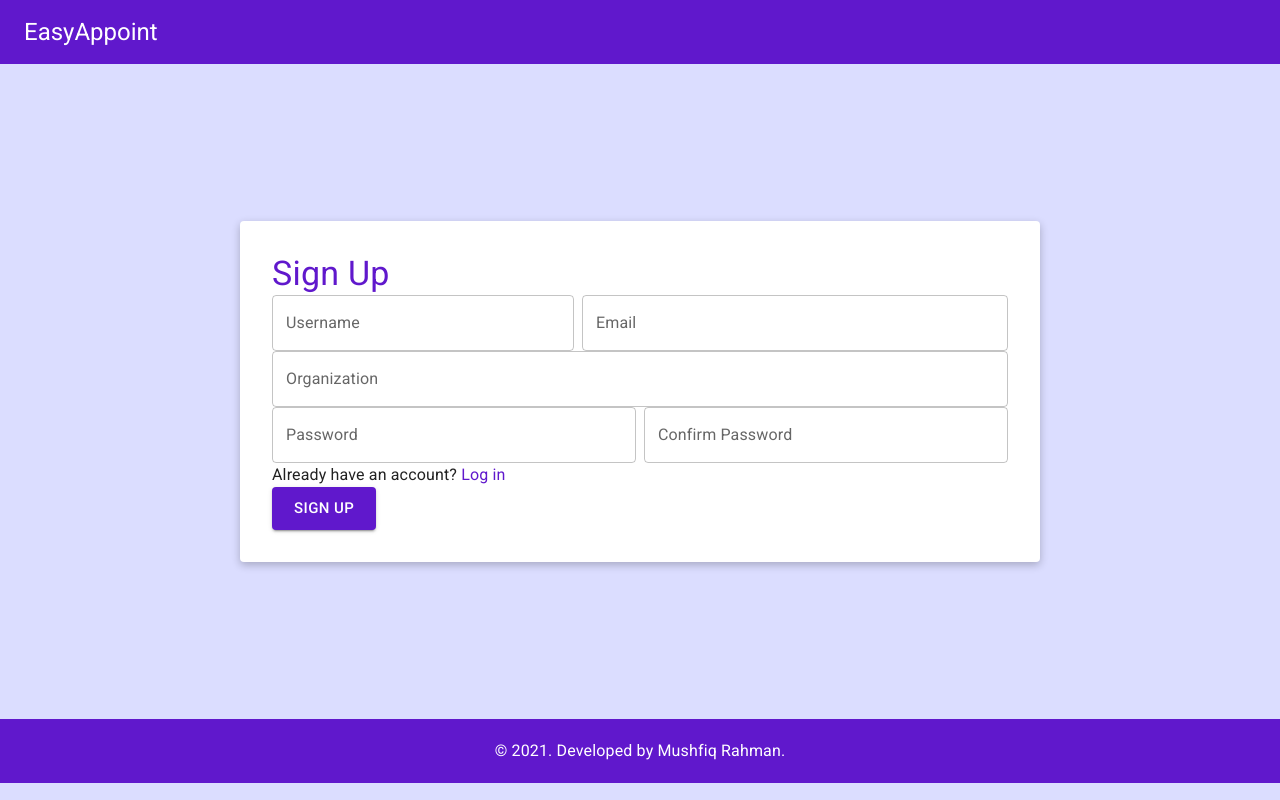
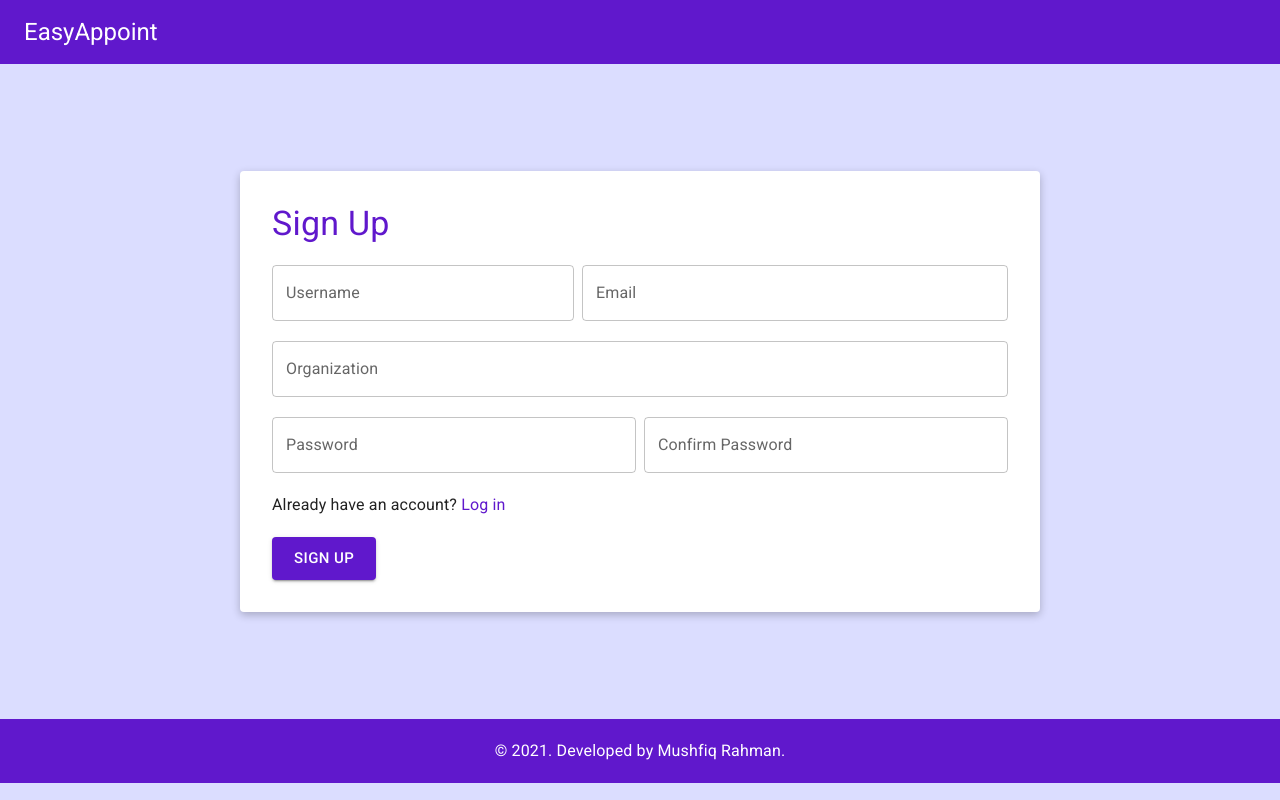
Before and after one commit to Ayon95/easy-appoint, a React (Create React App) app in the folder client/: page /signup in a window 1280 px wide. Built offline with nearby package versions, Linux system fonts and the light colour scheme.

Commit message:
client - removed the usage of makeStyles since it is deprecated, and used the sx prop and styled API instead

```diff
--- a/client/src/components/Forms/Form.js
+++ b/client/src/components/Forms/Form.js
@@ -1,36 +1,29 @@
 import React from 'react';
 import { Button, Typography } from '@mui/material';
-import { makeStyles } from '@mui/styles';
+import { styled } from '@mui/material/styles';
 import stylesConfig from '../../utils/stylesConfig';
 
-const useStyles = makeStyles(theme => ({
-	form: {
-		borderRadius: '4px',
-		padding: theme.spacing(stylesConfig.formPadding),
-		backgroundColor: '#fff',
-		boxShadow: 'rgba(0, 0, 0, 0.24) 0px 3px 8px',
-		width: '100%',
-		maxWidth: '50rem',
-	},
-
-	formTitle: {
-		marginBottom: theme.spacing(stylesConfig.formSpacing),
-	},
-}));
-
 function Form({ title, handleSubmit, buttonText, children }) {
-	const classes = useStyles();
 	return (
-		<form className={classes.form} onSubmit={handleSubmit} noValidate>
-			<Typography variant="h4" color="primary" className={classes.formTitle}>
+		<FormComponent onSubmit={handleSubmit} noValidate>
+			<Typography variant="h4" color="primary" sx={{ marginBottom: stylesConfig.formSpacing }}>
 				{title}
 			</Typography>
 			{children}
 			<Button type="submit" variant="contained" size="large">
 				{buttonText}
 			</Button>
-		</form>
+		</FormComponent>
 	);
 }
 
+const FormComponent = styled('form')(({ theme }) => ({
+	borderRadius: '4px',
+	padding: theme.spacing(stylesConfig.formPadding),
+	backgroundColor: '#fff',
+	boxShadow: 'rgba(0, 0, 0, 0.24) 0px 3px 8px',
+	width: '100%',
+	maxWidth: '50rem',
+}));
+
 export default Form;
--- a/client/src/components/Forms/InputField.js
+++ b/client/src/components/Forms/InputField.js
@@ -1,18 +1,10 @@
 import { TextField } from '@mui/material';
-import { makeStyles } from '@mui/styles';
-
-const useStyles = makeStyles(theme => ({
-	textField: {
-		marginBottom: theme.spacing(2.5),
-	},
-}));
 
 const InputField = props => {
-	const classes = useStyles();
 	const { type, name, label, value, handleChange, errorMessage, ...rest } = props;
 	return (
 		<TextField
-			className={classes.textField}
+			sx={{ marginBottom: 2.5 }}
 			fullWidth
 			type={type}
 			variant="outlined"
--- a/client/src/components/Layout/Navbar.js
+++ b/client/src/components/Layout/Navbar.js
@@ -2,18 +2,14 @@ import React, { useContext } from 'react';
 import { AppBar, Button, Toolbar, Typography } from '@mui/material';
 import { AuthContext } from '../../contexts/AuthContext';
 import { useHistory } from 'react-router-dom';
-import { makeStyles } from '@mui/styles';
 
-const useStyles = makeStyles(theme => ({
-	navbar: {
-		padding: theme.spacing(2),
-		justifyContent: 'space-between',
-	},
-}));
+const navbarStyles = {
+	padding: 2,
+	justifyContent: 'space-between',
+};
 
 function Navbar() {
 	const { user, logOut } = useContext(AuthContext);
-	const classes = useStyles();
 	const history = useHistory();
 
 	function logoutClickHandler() {
@@ -24,7 +20,7 @@ function Navbar() {
 
 	return (
 		<AppBar position="static" elevation={0}>
-			<Toolbar className={classes.navbar}>
+			<Toolbar sx={navbarStyles}>
 				<Typography variant="h5">EasyAppoint</Typography>
 				{user && (
 					<Button
--- a/client/src/pages/Home.js
+++ b/client/src/pages/Home.js
@@ -1,17 +1,9 @@
 import { Container, Typography } from '@mui/material';
-import { makeStyles } from '@mui/styles';
 import React from 'react';
 
-const useStyles = makeStyles({
-	homeContainer: {
-		minHeight: '80.4vh',
-	},
-});
-
 function Home() {
-	const classes = useStyles();
 	return (
-		<Container className={classes.homeContainer}>
+		<Container sx={{ minHeight: '80.4vh' }}>
 			<Typography variant="h3" textAlign="center" color="primary">
 				Your Appointments
 			</Typography>
--- a/client/src/pages/Login.js
+++ b/client/src/pages/Login.js
@@ -1,6 +1,6 @@
 import React, { useContext, useEffect, useRef, useState } from 'react';
 import { Formik } from 'formik';
-import { makeStyles, styled } from '@mui/styles';
+import { styled } from '@mui/material/styles';
 import InputField from './../components/Forms/InputField';
 import Form from './../components/Forms/Form';
 import { Link, Typography } from '@mui/material';
@@ -10,17 +10,10 @@ import { loginValidationSchema } from '../services/formService';
 import AlertComponent from '../components/Generic/AlertComponent';
 import { AuthContext } from '../contexts/AuthContext';
 
-const useStyles = makeStyles(theme => ({
-	signupText: {
-		marginBottom: theme.spacing(stylesConfig.formSpacing),
-	},
-}));
-
 function Login() {
 	const { user, logIn, isLoading, error } = useContext(AuthContext);
 	const [alertIsOpen, setAlertIsOpen] = useState(false);
 	const formRef = useRef();
-	const classes = useStyles();
 	const history = useHistory();
 
 	function closeAlert() {
@@ -69,7 +62,7 @@ function Login() {
 							errorMessage={formik.touched.password && formik.errors.password}
 						/>
 
-						<Typography className={classes.signupText}>
+						<Typography sx={{ marginBottom: stylesConfig.formSpacing }}>
 							Don't have an account?{' '}
 							<Link underline="hover" component={RouterLink} to="/signup">
 								Sign up
--- a/client/src/pages/Signup.js
+++ b/client/src/pages/Signup.js
@@ -1,6 +1,6 @@
 import React, { useContext, useEffect, useRef, useState } from 'react';
 import { Formik } from 'formik';
-import { makeStyles, styled } from '@mui/styles';
+import { styled } from '@mui/material/styles';
 import InputField from './../components/Forms/InputField';
 import Form from './../components/Forms/Form';
 import { Grid, Link, Typography } from '@mui/material';
@@ -10,17 +10,10 @@ import { signupValidationSchema } from '../services/formService';
 import AlertComponent from '../components/Generic/AlertComponent';
 import { AuthContext } from '../contexts/AuthContext';
 
-const useStyles = makeStyles(theme => ({
-	signupText: {
-		marginBottom: theme.spacing(stylesConfig.formSpacing),
-	},
-}));
-
 function Signup() {
 	const { user, signUp, isLoading, error } = useContext(AuthContext);
 	const [alertIsOpen, setAlertIsOpen] = useState(false);
 	const formRef = useRef();
-	const classes = useStyles();
 	const history = useHistory();
 
 	function closeAlert() {
@@ -123,7 +116,7 @@ function Signup() {
 							</Grid>
 						</Grid>
 
-						<Typography className={classes.signupText}>
+						<Typography sx={{ marginBottom: stylesConfig.formSpacing }}>
 							Already have an account?{' '}
 							<Link underline="hover" component={RouterLink} to="/">
 								Log in
```
